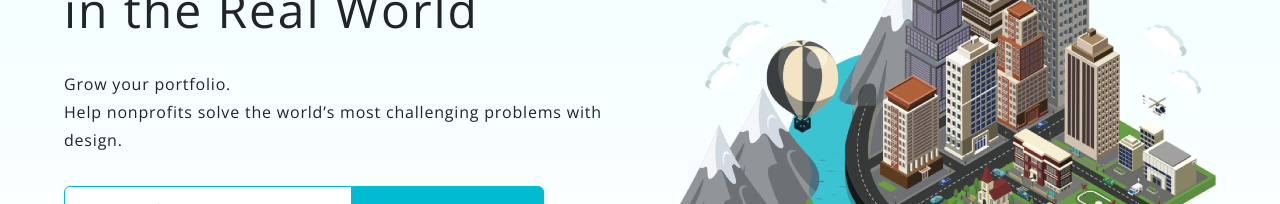
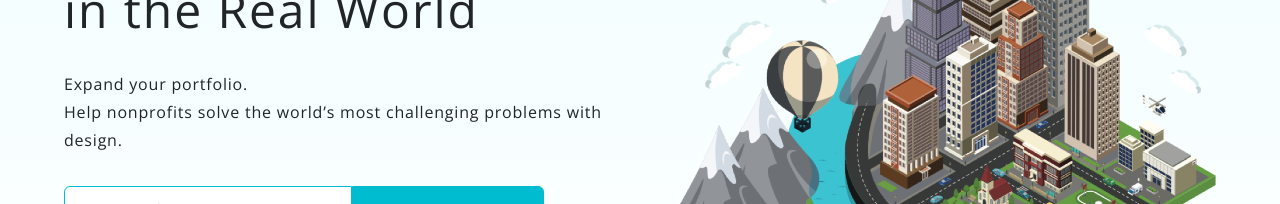
Before and after one commit to yachinyou/ux-challenge, a React (Create React App) app: page / in a window 1280 px wide. Shown: the part 198-402 px from the top of the page. Built offline with nearby package versions, Linux system fonts and the light colour scheme.

Commit message:
edit hero copy

```diff
--- a/src/Components/Hero/Hero.js
+++ b/src/Components/Hero/Hero.js
@@ -15,7 +15,7 @@ class Hero extends Component {
                 <div className="row">
                     <div className="hero-value col-xl-6 col-lg-6 col-md-6 col-sm-12 col-12" >
                         <h1>Solve UX Challenges <br />in the Real World</h1>
-                        <h6>Grow your portfolio.<br /> Help nonprofits solve the world’s most challenging problems with design.</h6>
+                        <h6>Expand your portfolio.<br /> Help nonprofits solve the world’s most challenging problems with design.</h6>
                         <div className="form-container">
                             <form action="https://bonsterxbonster.us2.list-manage.com/subscribe/post" method="POST">
                                 <Input type="hidden" name="u" value="7cdd3e7148bfb13d3deb11a50" />
```
